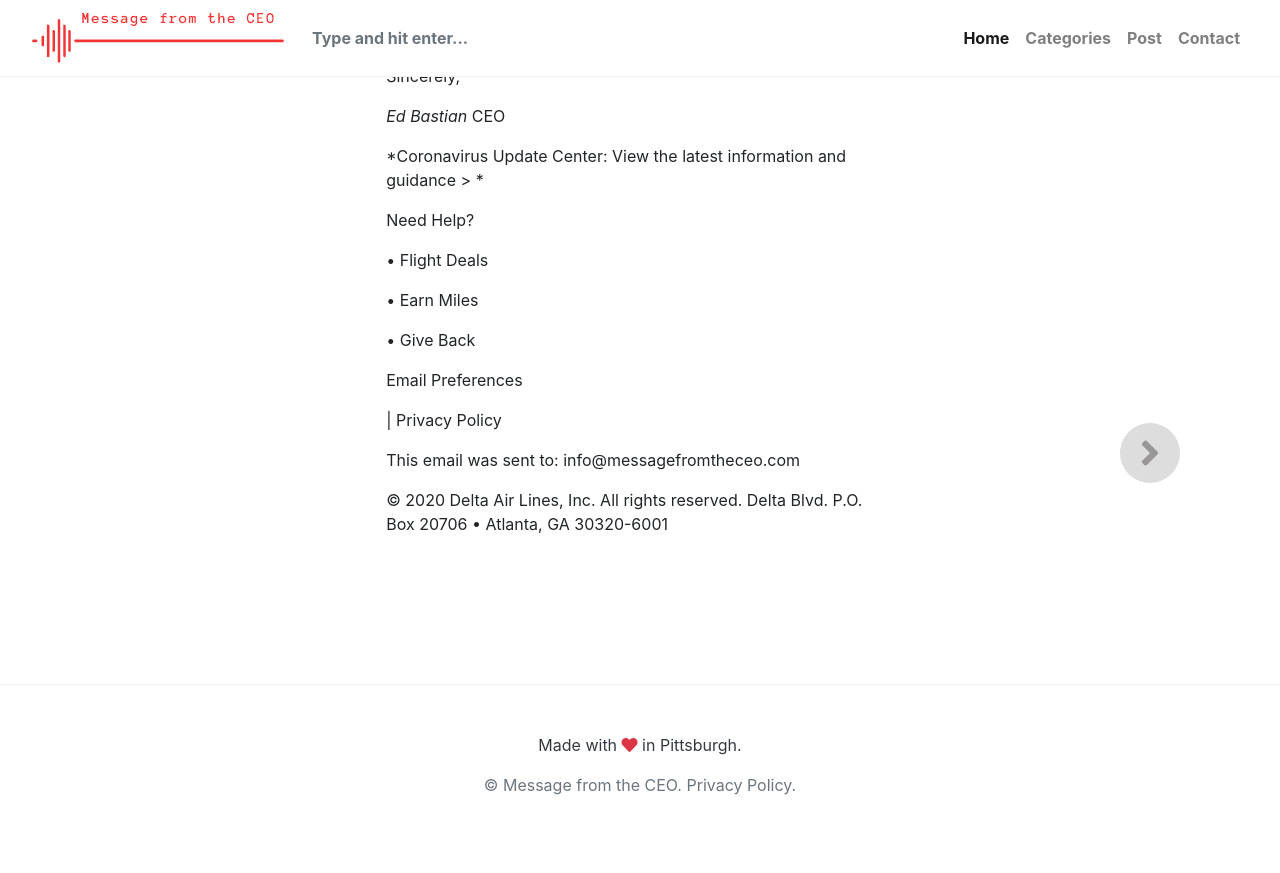
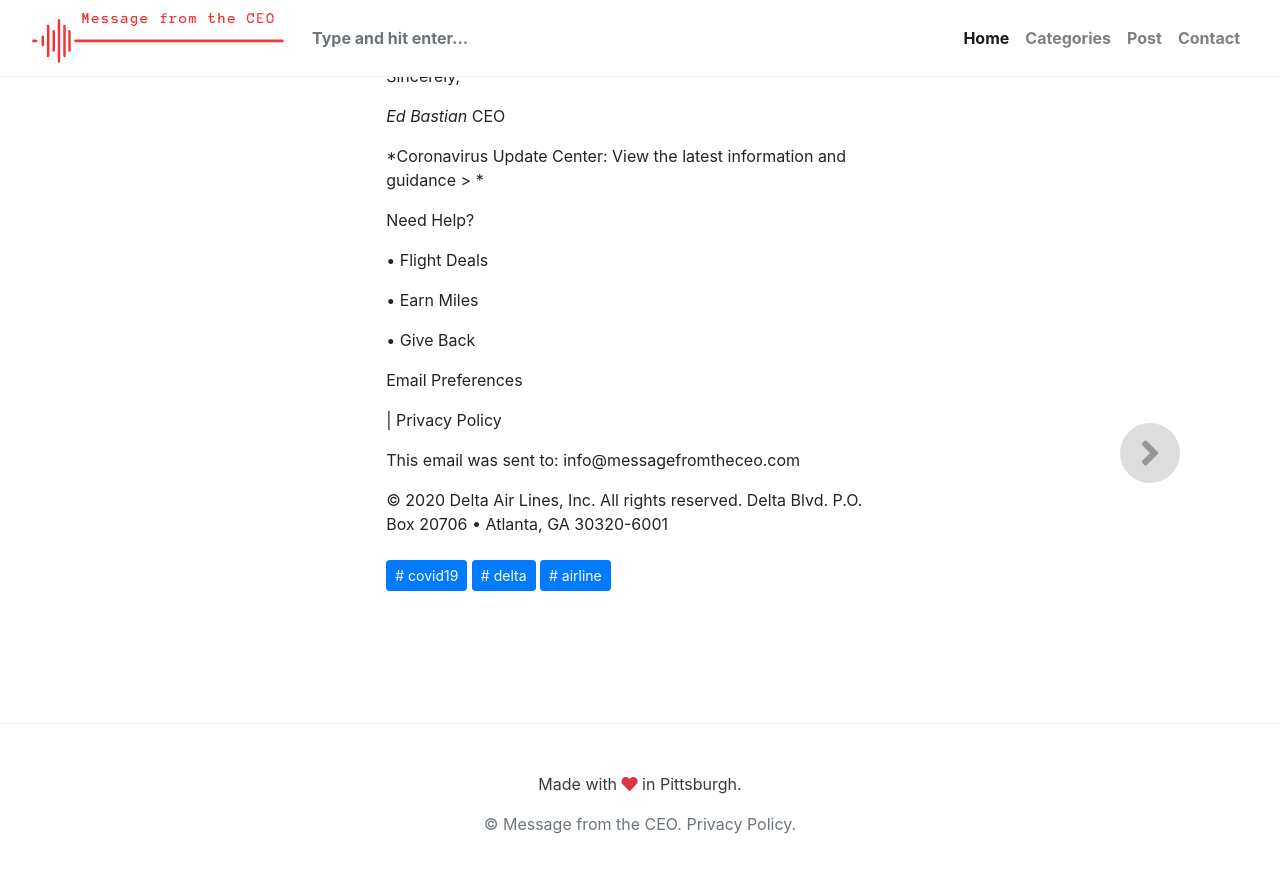
Before and after one commit to bertique/messageFromTheCEO, a Jekyll site: the page built from _posts/2020-03-30-OurCommitmentRemainsYourUpdatefromEdBastian.md, in a window 1280 px wide and 900 px high, scrolled down 4274 px. Shown: the top 873 px of the window. Built offline with Jekyll 4.4.1, drawn with Linux system fonts in a browser that asks for light colours; nearby versions of some CDN libraries; library files that are not in the unit come from our copies.

Commit message:
Update 2020-03-30-OurCommitmentRemainsYourUpdatefromEdBastian.md

```diff
--- a/_posts/2020-03-30-OurCommitmentRemainsYourUpdatefromEdBastian.md
+++ b/_posts/2020-03-30-OurCommitmentRemainsYourUpdatefromEdBastian.md
@@ -2,25 +2,15 @@
 title:  "Our Commitment Remains: Your Update from Ed Bastian"
 metadate: "hide"
 date: 2020-03-30 23:04:06
-categories: [  ]
+categories: [ covid19, delta, airline ]
 image: "/assets/images/posts/2020-03-30-OurCommitmentRemainsYourUpdatefromEdBastian_full.png"
 thumbnail: "/assets/images/posts/2020-03-30-OurCommitmentRemainsYourUpdatefromEdBastian.png"
 ---
   View as a Web Page
 
-
-
-
-
-
  | Platinum Medallion®
 
-
-
 VIEW YOUR LATEST VIDEO FROM ED
-
-
-
 
 
 Dear Bert,
```
